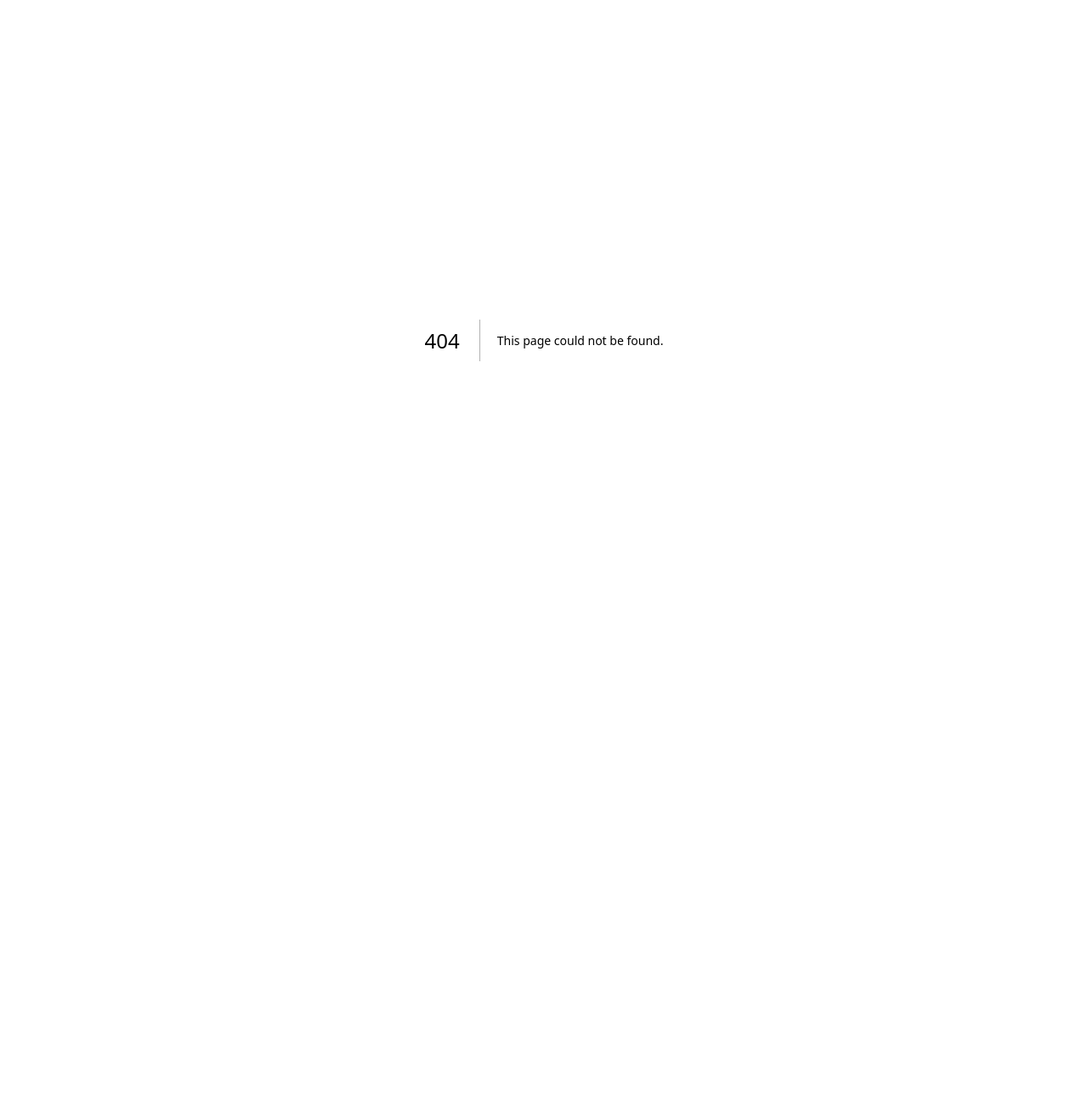
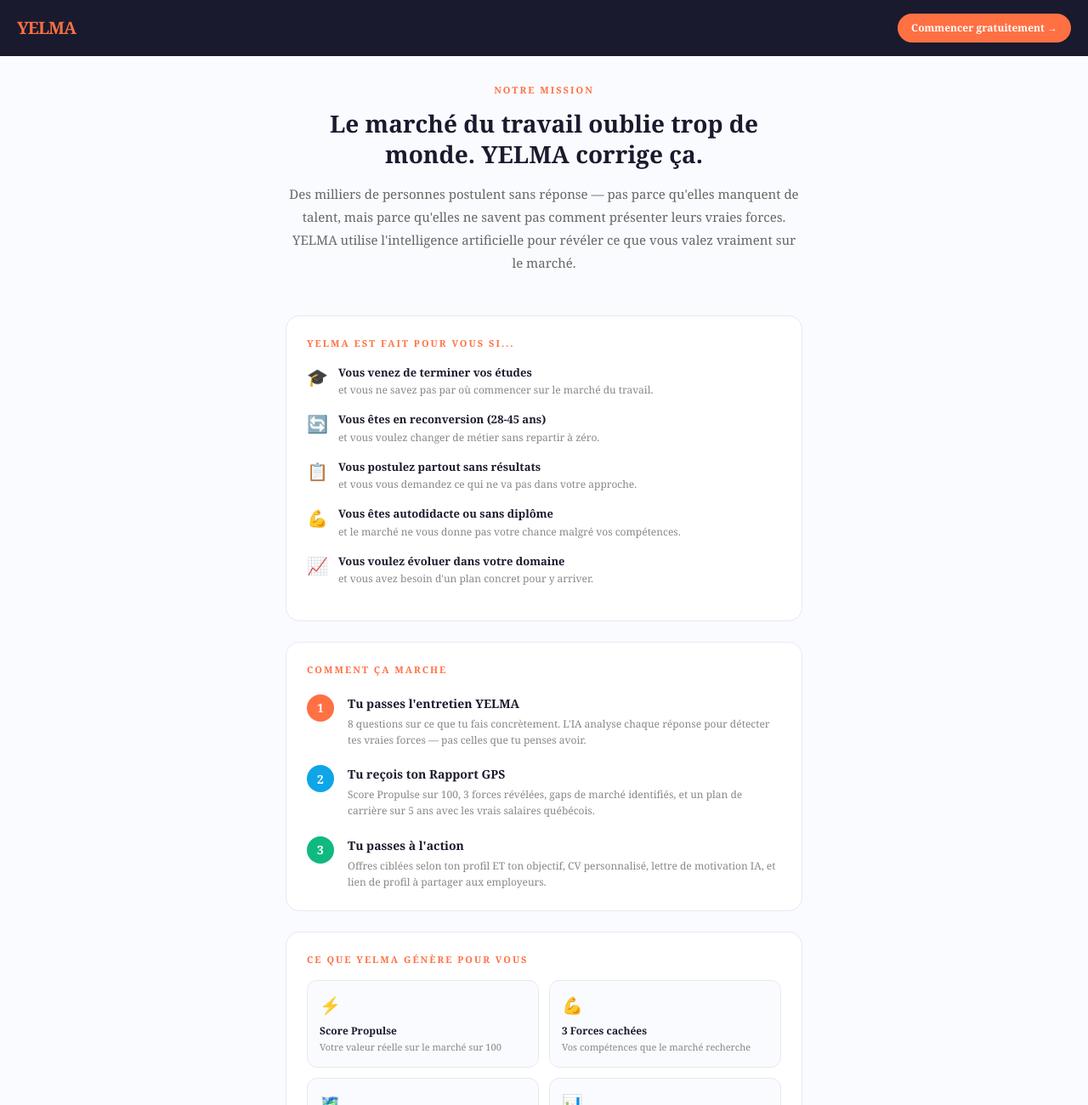
Before and after one commit to preludety-ui/career-matcher-frontend, a Next.js app: page /a-propos in a window 1280 px wide. Before the commit this address had no page. Shown: the top 1300 px of the page at 85% size. Before the commit the page ends 800 px from the top, so only its background shows below. Built offline with nearby package versions, Linux system fonts and the light colour scheme.

Commit message:
feat: page à propos + lien accueil + bouton commencer gratuitement

```diff
--- /dev/null
+++ b/app/a-propos/page.tsx
@@ -0,0 +1,122 @@
+"use client";
+
+export default function APropos() {
+  return (
+    <div style={{ background: "#FAFBFF", minHeight: "100vh", fontFamily: "Georgia, serif" }}>
+
+      {/* Header */}
+      <div style={{ background: "#1A1A2E", padding: "16px 20px", display: "flex", justifyContent: "space-between", alignItems: "center" }}>
+        <a href="/" style={{ fontSize: "20px", fontWeight: 800, color: "#FF7043", textDecoration: "none", letterSpacing: "-1px" }}>YELMA</a>
+        <a href="/pricing" style={{ background: "#FF7043", color: "white", borderRadius: "20px", padding: "8px 16px", fontSize: "12px", fontWeight: 700, textDecoration: "none" }}>
+          Commencer gratuitement →
+        </a>
+      </div>
+
+      <div style={{ maxWidth: "640px", margin: "0 auto", padding: "32px 16px" }}>
+
+        {/* Hero */}
+        <div style={{ textAlign: "center", marginBottom: "48px" }}>
+          <div style={{ fontSize: "11px", fontWeight: 700, color: "#FF7043", letterSpacing: "2px", marginBottom: "12px" }}>
+            NOTRE MISSION
+          </div>
+          <h1 style={{ fontSize: "28px", fontWeight: 800, color: "#1A1A2E", margin: "0 0 16px", lineHeight: 1.3 }}>
+            Le marché du travail oublie trop de monde. YELMA corrige ça.
+          </h1>
+          <p style={{ fontSize: "15px", color: "#666", lineHeight: 1.8 }}>
+            Des milliers de personnes postulent sans réponse — pas parce qu'elles manquent de talent, mais parce qu'elles ne savent pas comment présenter leurs vraies forces. YELMA utilise l'intelligence artificielle pour révéler ce que vous valez vraiment sur le marché.
+          </p>
+        </div>
+
+        {/* Pour qui */}
+        <div style={{ background: "white", borderRadius: "16px", padding: "24px", border: "0.5px solid #E8E8F0", marginBottom: "24px" }}>
+          <div style={{ fontSize: "11px", fontWeight: 700, color: "#FF7043", letterSpacing: "2px", marginBottom: "16px" }}>YELMA EST FAIT POUR VOUS SI...</div>
+          {[
+            { emoji: "🎓", titre: "Vous venez de terminer vos études", desc: "et vous ne savez pas par où commencer sur le marché du travail." },
+            { emoji: "🔄", titre: "Vous êtes en reconversion (28-45 ans)", desc: "et vous voulez changer de métier sans repartir à zéro." },
+            { emoji: "📋", titre: "Vous postulez partout sans résultats", desc: "et vous vous demandez ce qui ne va pas dans votre approche." },
+            { emoji: "💪", titre: "Vous êtes autodidacte ou sans diplôme", desc: "et le marché ne vous donne pas votre chance malgré vos compétences." },
+            { emoji: "📈", titre: "Vous voulez évoluer dans votre domaine", desc: "et vous avez besoin d'un plan concret pour y arriver." },
+          ].map((item, i) => (
+            <div key={i} style={{ display: "flex", gap: "12px", marginBottom: "16px", alignItems: "flex-start" }}>
+              <div style={{ fontSize: "20px", flexShrink: 0 }}>{item.emoji}</div>
+              <div>
+                <div style={{ fontSize: "13px", fontWeight: 600, color: "#1A1A2E", marginBottom: "2px" }}>{item.titre}</div>
+                <div style={{ fontSize: "12px", color: "#888", lineHeight: 1.5 }}>{item.desc}</div>
+              </div>
+            </div>
+          ))}
+        </div>
+
+        {/* Comment ça marche */}
+        <div style={{ background: "white", borderRadius: "16px", padding: "24px", border: "0.5px solid #E8E8F0", marginBottom: "24px" }}>
+          <div style={{ fontSize: "11px", fontWeight: 700, color: "#FF7043", letterSpacing: "2px", marginBottom: "20px" }}>COMMENT ÇA MARCHE</div>
+          {[
+            { num: "1", titre: "Tu passes l'entretien YELMA", desc: "8 questions sur ce que tu fais concrètement. L'IA analyse chaque réponse pour détecter tes vraies forces — pas celles que tu penses avoir.", couleur: "#FF7043" },
+            { num: "2", titre: "Tu reçois ton Rapport GPS", desc: "Score Propulse sur 100, 3 forces révélées, gaps de marché identifiés, et un plan de carrière sur 5 ans avec les vrais salaires québécois.", couleur: "#0EA5E9" },
+            { num: "3", titre: "Tu passes à l'action", desc: "Offres ciblées selon ton profil ET ton objectif, CV personnalisé, lettre de motivation IA, et lien de profil à partager aux employeurs.", couleur: "#10B981" },
+          ].map((step, i) => (
+            <div key={i} style={{ display: "flex", gap: "16px", marginBottom: i < 2 ? "20px" : 0, alignItems: "flex-start" }}>
+              <div style={{ width: "32px", height: "32px", borderRadius: "50%", background: step.couleur, color: "white", fontSize: "14px", fontWeight: 700, display: "flex", alignItems: "center", justifyContent: "center", flexShrink: 0 }}>{step.num}</div>
+              <div>
+                <div style={{ fontSize: "14px", fontWeight: 600, color: "#1A1A2E", marginBottom: "4px" }}>{step.titre}</div>
+                <div style={{ fontSize: "12px", color: "#888", lineHeight: 1.6 }}>{step.desc}</div>
+              </div>
+            </div>
+          ))}
+        </div>
+
+        {/* Ce que YELMA révèle */}
+        <div style={{ background: "white", borderRadius: "16px", padding: "24px", border: "0.5px solid #E8E8F0", marginBottom: "24px" }}>
+          <div style={{ fontSize: "11px", fontWeight: 700, color: "#FF7043", letterSpacing: "2px", marginBottom: "16px" }}>CE QUE YELMA GÉNÈRE POUR VOUS</div>
+          <div style={{ display: "grid", gridTemplateColumns: "1fr 1fr", gap: "12px" }}>
+            {[
+              { icon: "⚡", titre: "Score Propulse", desc: "Votre valeur réelle sur le marché sur 100" },
+              { icon: "💪", titre: "3 Forces cachées", desc: "Vos compétences que le marché recherche" },
+              { icon: "🗺️", titre: "GPS 5 ans", desc: "Votre plan de carrière étape par étape" },
+              { icon: "📊", titre: "Analyse de marché", desc: "Salaires réels et tension du marché" },
+              { icon: "💼", titre: "Offres ciblées", desc: "Emplois qui correspondent à votre profil" },
+              { icon: "📄", titre: "CV + Lettre IA", desc: "Générés depuis vos forces révélées" },
+            ].map((item, i) => (
+              <div key={i} style={{ background: "#FAFBFF", borderRadius: "12px", padding: "14px", border: "0.5px solid #E8E8F0" }}>
+                <div style={{ fontSize: "20px", marginBottom: "6px" }}>{item.icon}</div>
+                <div style={{ fontSize: "12px", fontWeight: 600, color: "#1A1A2E", marginBottom: "2px" }}>{item.titre}</div>
+                <div style={{ fontSize: "11px", color: "#888" }}>{item.desc}</div>
+              </div>
+            ))}
+          </div>
+        </div>
+
+        {/* Exemple réel */}
+        <div style={{ background: "#F1EFE8", borderRadius: "16px", padding: "24px", marginBottom: "24px", borderLeft: "4px solid #FF7043" }}>
+          <div style={{ fontSize: "11px", fontWeight: 700, color: "#FF7043", letterSpacing: "2px", marginBottom: "12px" }}>EXEMPLE RÉEL — AMINA, PRÉPOSÉE AUX BÉNÉFICIAIRES</div>
+          <p style={{ fontSize: "13px", color: "#444", lineHeight: 1.7, marginBottom: "16px" }}>
+            Amina travaille comme préposée aux bénéficiaires à Montréal depuis 4 ans. Elle veut devenir infirmière mais ne sait pas par où commencer. En 5 minutes d'entretien YELMA :
+          </p>
+          <div style={{ display: "flex", flexDirection: "column", gap: "8px" }}>
+            {[
+              "✅ Score Propulse : 79/100 — profil solide",
+              "✅ Forces révélées : Coordination d'équipe, Écoute clinique, Gestion urgences",
+              "✅ GPS : DEC Soins infirmiers → Infirmière diplômée en 4 ans",
+              "✅ Salaire cible : 89,700$/an",
+              "✅ 250 offres compatibles à Montréal",
+            ].map((item, i) => (
+              <div key={i} style={{ fontSize: "12px", color: "#1A1A2E" }}>{item}</div>
+            ))}
+          </div>
+        </div>
+
+        {/* CTA */}
+        <div style={{ background: "#1A1A2E", borderRadius: "16px", padding: "32px 20px", textAlign: "center" }}>
+          <div style={{ fontSize: "11px", fontWeight: 700, color: "#FF7043", marginBottom: "8px", letterSpacing: "1px" }}>PRÊT À DÉCOUVRIR CE QUE VOUS VALEZ ?</div>
+          <div style={{ fontSize: "20px", fontWeight: 800, color: "white", marginBottom: "8px" }}>2 semaines gratuites — sans carte de crédit</div>
+          <div style={{ fontSize: "12px", color: "#aaa", marginBottom: "20px" }}>Rejoignez les candidats qui ont trouvé leur voie avec YELMA</div>
+          <a href="/pricing" style={{ display: "block", background: "#FF7043", color: "white", borderRadius: "12px", padding: "14px", fontSize: "15px", fontWeight: 700, textDecoration: "none", marginBottom: "10px" }}>
+            Commencer gratuitement →
+          </a>
+          <a href="/" style={{ fontSize: "12px", color: "#aaa", textDecoration: "none" }}>← Retour à l'accueil</a>
+        </div>
+
+      </div>
+    </div>
+  );
+}
--- a/app/page.tsx
+++ b/app/page.tsx
@@ -415,7 +415,12 @@
               <a href="/temoignages" style={{ fontSize: "10px", color: "#FF7043", fontWeight: 600, textDecoration: "none" }}>Voir tous les témoignages →</a>
             </div>
           </div>
-
+          {/* Lien À propos */}
+          <div style={{ textAlign: "center", marginBottom: "12px" }}>
+            <a href="/a-propos" style={{ fontSize: "12px", color: "#1A1A2E", fontWeight: 600, textDecoration: "none", background: "#F1EFE8", borderRadius: "20px", padding: "8px 16px" }}>
+              En savoir plus sur YELMA →
+            </a>
+          </div>
           {/* Pour toi si */}
           <div style={{ background: "white", borderRadius: "10px", padding: "10px 12px", border: "0.5px solid #E8E8F0", marginBottom: "16px", textAlign: "left" }}>
             <div style={{ fontSize: "9px", fontWeight: 700, color: "#FF7043", marginBottom: "8px" }}>YELMA C'EST POUR TOI SI...</div>
```
Lines whose indentation alone changed are shown as unchanged.
